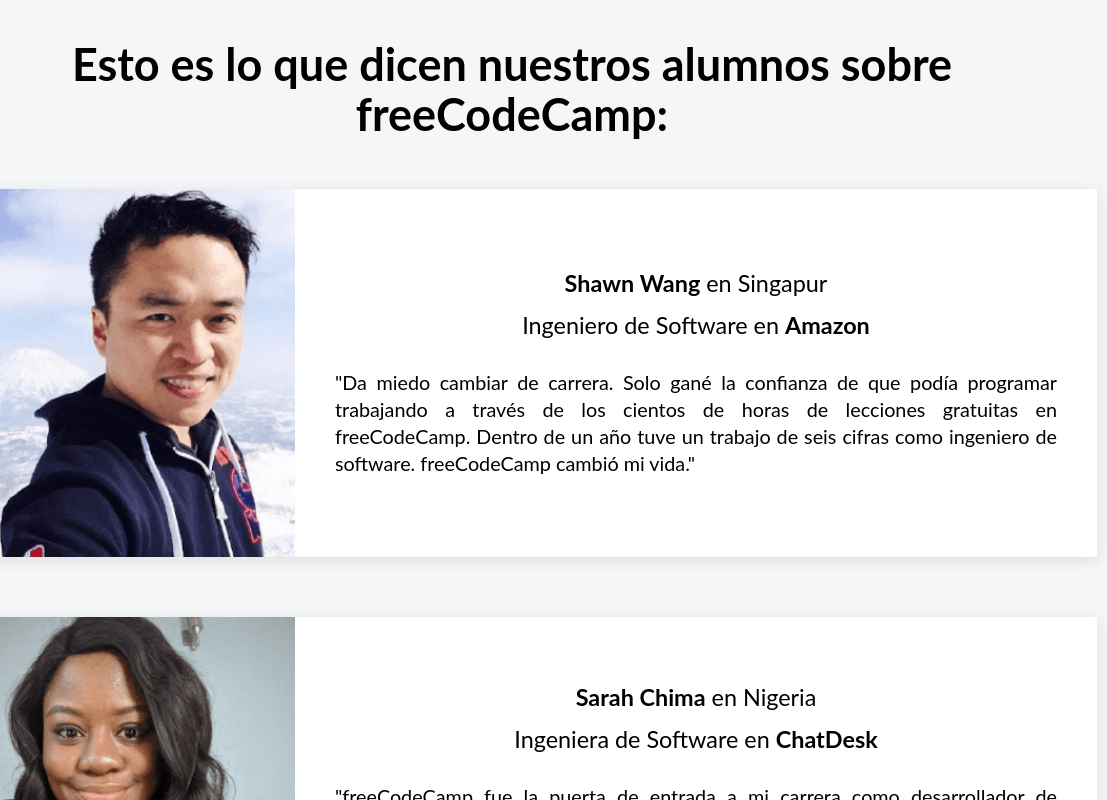
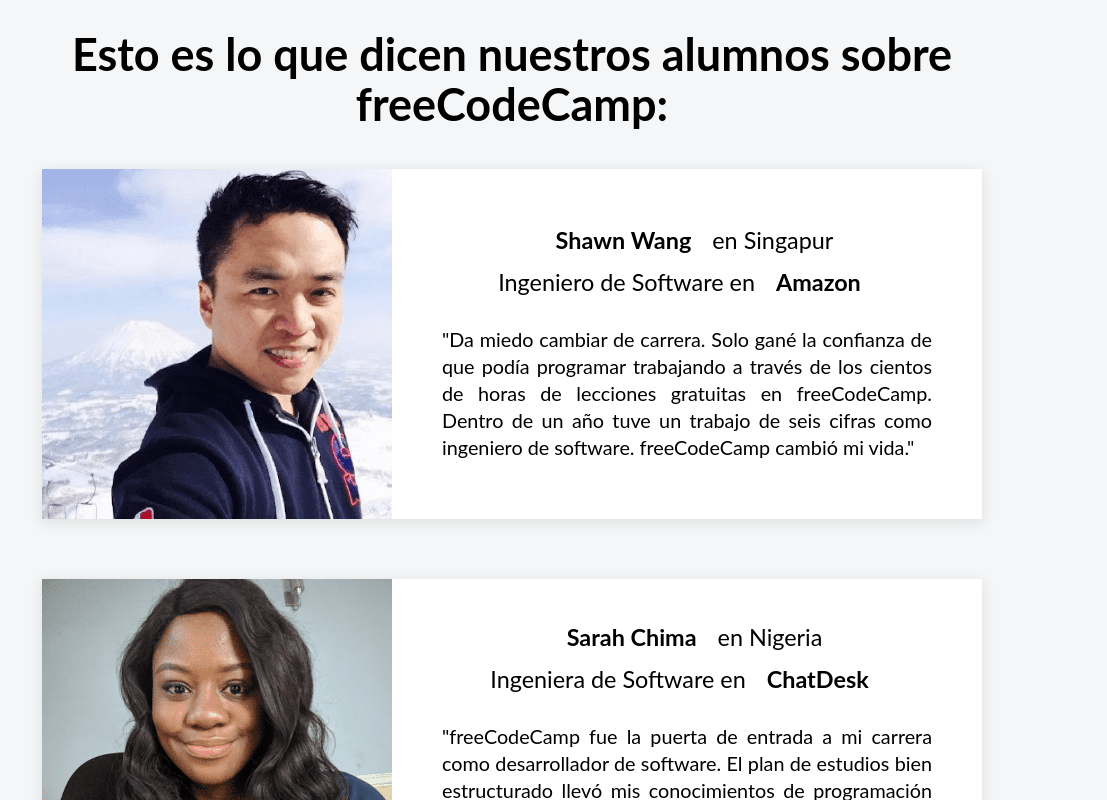
Before and after one commit to rrfcero98/testimonios-freecodecamp, a React (Create React App) app: page / in a window 1024 px wide. Shown: the top 800 px of the page, 1107 px wide, since content can reach past the window. Built offline with nearby package versions, Linux system fonts and the light colour scheme.

Commit message:
Agregando diseño responsivo con el uso de media querys

```diff
--- a/src/App.css
+++ b/src/App.css
@@ -1,5 +1,5 @@
 * {
-  margin: 0;
+  margin: 0 15px;
   padding: 0;
 }
 
@@ -10,18 +10,19 @@ body {
 }
 
 h1 {
-  max-width: 940px;
-  font-size: 2.5em;
+  text-align: center;
+  width: 100%;
+  font-size: 2.5rem;
   font-family: Lato, sans-serif;
   font-weight: 700;
   line-height: 1.1;
-  margin: 40px 0;
+  padding: 30px 0;
 }
 
 .App {
   min-height: 100vh; /*Altura adaptada a la altura del navegador viewport height*/
   display: flex;
-  flex-wrap: wrap; /*Si un elemento toma todo el ancho del contenedor los demás elementos van a ubicarse en la siguiente linea*/
+  flex-wrap: wrap; /*Si un elemento toma todo el ancho del contenedor los demás elementos van a ubicarse en la siguiente linea */
   align-items: center;
   justify-content: center;
   text-align: center;
@@ -30,7 +31,7 @@ h1 {
 .contenedor-principal {
   min-height: 600px; /*Altura mínima*/
   display: flex;
-  flex-wrap: wrap;
+  flex-direction: column;
   align-items: center;
   justify-content: center;
 }
--- a/src/hojas-de-estilo/Testimonio.css
+++ b/src/hojas-de-estilo/Testimonio.css
@@ -12,6 +12,7 @@
 .imagen-testimonio {
   height: 100%;
   width: auto;
+  margin: 0;
 }
 
 .contenedor-texto-testimonio {
@@ -36,3 +37,58 @@
   font-size: 1.1rem;
   text-align: justify;
 }
+
+@media screen and (max-width: 992px) {
+  .contenedor-testimonio {
+    display: flex;
+    flex-direction: column;
+    width: 350px;
+    height: auto;
+    margin: 10px 10px 50px;
+    /* align-items: center; */
+    /* justify-content: center; */
+    background-color: #fff;
+    box-shadow: 0 3px 13px 1px rgb(0 0 0 / 9%); /*Agregando sombra a la caja*/
+  }
+
+  .imagen-testimonio {
+    height: 100%;
+    width: auto;
+  }
+
+  .contenedor-texto-testimonio {
+    text-align: center;
+    padding: 25px;
+    font-family: Lato, sans-serif;
+    font-weight: 400;
+    line-height: 1.5rem;
+  }
+}
+
+@media screen and (min-width: 992px) and (max-width: 1200px) {
+  .contenedor-testimonio {
+    display: flex;
+    flex-direction: row;
+    width: 940px;
+    height: auto;
+    margin: 10px 10px 50px;
+    /* align-items: center; */
+    /* justify-content: center; */
+    background-color: #fff;
+    box-shadow: 0 3px 13px 1px rgb(0 0 0 / 9%); /*Agregando sombra a la caja*/
+  }
+
+  .imagen-testimonio {
+    height: 100%;
+    width: auto;
+    margin: 0;
+  }
+
+  .contenedor-texto-testimonio {
+    text-align: center;
+    padding: 20px;
+    font-family: Lato, sans-serif;
+    font-weight: 400;
+    line-height: 1.5rem;
+  }
+}
```
